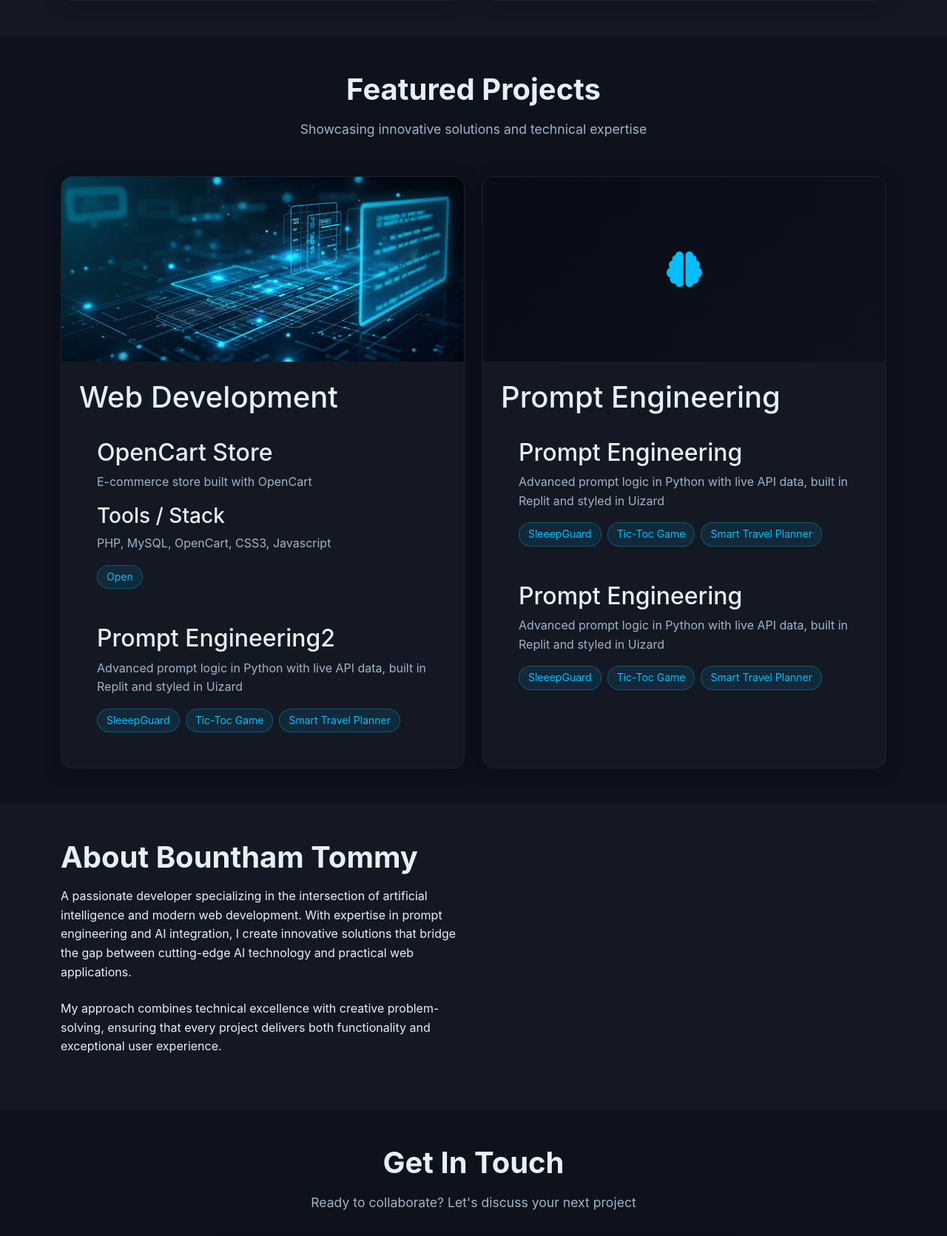
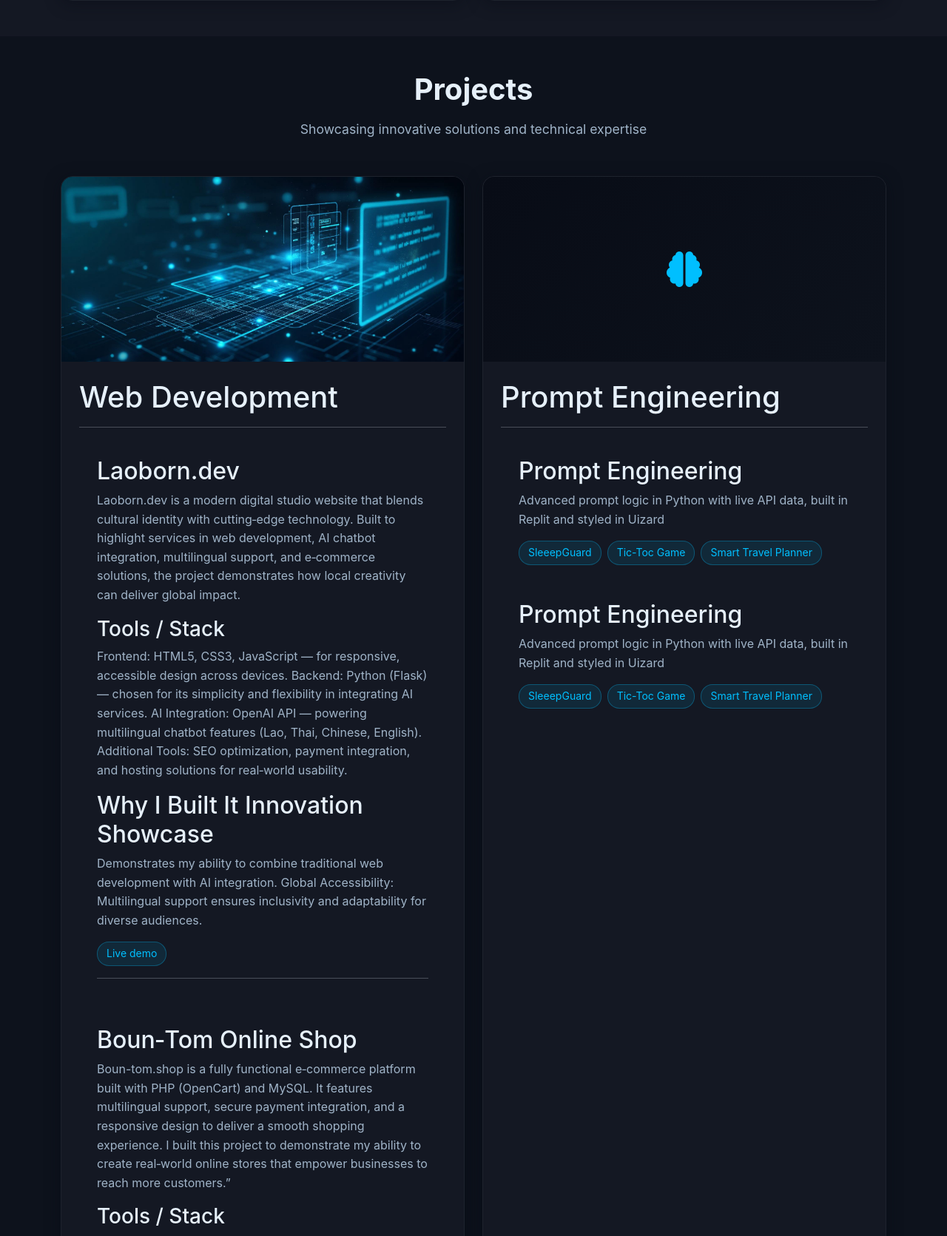
Before and after one commit to tommyvone/Boun-tom, a Python web app: template templates/index.html in a window 1280 px wide. Shown: the part 1509-3180 px from the top of the page at 74% size. Run offline with Jinja, Linux system fonts and the light colour scheme; the template is opened without the code that fills it, so the values that code supplies are empty.

Commit message:
Update .DS_Store files, styles.css, and index.html

```diff
--- a/static/styles.css
+++ b/static/styles.css
@@ -281,7 +281,12 @@ section {
     overflow: hidden;
     background: var(--gradient-dark);
 }
-
+.vone-image {
+    height: 250px;
+    width: 200px;
+    overflow: hidden;
+    background: var(--gradient-dark);
+}
 .project-image img {
     width: 100%;
     height: 100%;
--- a/templates/index.html
+++ b/templates/index.html
@@ -135,7 +135,7 @@
         <div class="container">
             <div class="row">
                 <div class="col-12 text-center mb-5">
-                    <h2 class="section-title">Featured Projects</h2>
+                    <h2 class="section-title">Projects</h2>
                     <p class="section-subtitle">Showcasing innovative solutions and technical expertise</p>
                 </div>
             </div>
@@ -147,26 +147,83 @@
                         </div>
                         <div class="project-content">
                             <h1>Web Development</h1>
+                             <hr></hr>
                             <div class="project-content">
-                            <h2>OpenCart Store</h2>
-                            <p> E-commerce store built with OpenCart</p>
+                            <h2>Laoborn.dev</h2>
+                            <p> Laoborn.dev is a modern digital studio website that blends cultural identity with cutting‑edge technology. Built to highlight services in web development, AI chatbot integration, multilingual support, and e‑commerce solutions, the project demonstrates how local creativity can deliver global impact.</p>
                             <h3> Tools / Stack </h3>
-                            <p> PHP, MySQL, OpenCart, CSS3, Javascript</p>
-                            <div class="project-tech">
-                                <span class="tech-tag"><a class="nav-link" href="https://www.boun-tom.com/shop/index.php/" target="_blank">Open</a></span>
+                            <p> Frontend: HTML5, CSS3, JavaScript — for responsive, accessible design across devices.
+
+                                Backend: Python (Flask) — chosen for its simplicity and flexibility in integrating AI services.
+
+                                AI Integration: OpenAI API — powering multilingual chatbot features (Lao, Thai, Chinese, English).
+
+                                Additional Tools: SEO optimization, payment integration, and hosting solutions for real‑world usability.</p>
+                                <h2>Why I Built It Innovation Showcase</h2><p>
+                                 Demonstrates my ability to combine traditional web development with AI integration.
+
+                                Global Accessibility: Multilingual support ensures inclusivity and adaptability for diverse audiences.</p>
+                                                            <div class="project-tech">
+                                <span class="tech-tag"><a class="nav-link" href="https://www.laoborn.dev/" target="_blank">Live demo</a></span>
 
                             </div>
+                             <hr></hr>
                         </div>
                         <div class="project-content">
-                            <h2>Prompt Engineering2</h2>
-                            <p>Advanced prompt logic in Python with live API data, built in Replit and styled in Uizard</p>
+                            <h2>Boun‑Tom Online Shop</h2>
+                            <p>Boun-tom.shop is a fully functional e‑commerce platform built with PHP (OpenCart) and MySQL. It features multilingual support, secure payment integration, and a responsive design to deliver a smooth shopping experience. I built this project to demonstrate my ability to create real‑world online stores that empower businesses to reach more customers.”</p>
+                           <h3> Tools / Stack </h3>
+                            <p>Frontend: HTML5, CSS3, JavaScript — for responsive design and smooth user interactions.
+
+                            Backend: PHP (OpenCart framework) — chosen for its robust e‑commerce features and modularity.
+
+                            Database: MySQL — for reliable product, order, and customer data management.
+
+                            Additional Tools:
+
+                            Payment Gateway Integration — secure transactions for customers.
+
+                            Multilingual Support — English and Lao, ensuring accessibility for diverse audiences.
+
+                            SEO Optimization — improves visibility and reach.</p>
+                            <h2>Why I Built It</h2><p>
+                            Real‑World Application: To showcase the ability to build a production‑ready online store with all essential features.
+
+                            Business Empowerment: Helps local businesses sell products online, expanding their reach beyond physical locations.
+
+                            Technical Growth: Demonstrates proficiency in PHP frameworks, database management, and e‑commerce workflows.
+
+                            Portfolio Strength: Highlights practical skills in building a complete shopping platform, from product listing to checkout.</p>
+                                                       <div class="project-tech">
+                                <span class="tech-tag"><a class="nav-link" href="https://www.boun-tom.com/shop/index.php?route=common/home&language=en-gb" target="_blank">Live demo</a></span>
+
+                            </div>
+                            <hr></hr>
+                        </div>
+                        <div class="project-content">
+                            <h2>VONE Tic‑Toc</h2>
+                            <p>VONE Tic‑Toc is a multimedia portfolio site built with PHP and JavaScript to showcase short‑form video content. It highlights my ability to integrate video storytelling into responsive web design, expanding my portfolio beyond traditional websites and e‑commerce projects.</p>
+                           <h3> Tools / Stack </h3>
+                           <p>Frontend: HTML5, CSS3, JavaScript — for responsive layouts and smooth video playback.
+                            Backend: PHP — chosen for its flexibility in serving dynamic content and managing portfolio entries.
+
+                            Media Integration: Embedded video support for showcasing short‑form clips directly on the site.
+
+                            Additional Tools: SEO optimization and multilingual support to broaden reach and accessibility.</p>
+                            <h2>Why I Built It</h2>
+                            <p>Creative Expression: To demonstrate skills in building platforms that highlight video and multimedia projects.
+
+                            Portfolio Expansion: Adds diversity to mine portfolio by showing capability beyond static websites and e‑commerce.
+
+                            Technical Growth: Showcases integration of video content into a web framework, including responsive playback.
+
+                            Professional Showcase: Provides a polished way to present creative work to clients, collaborators, or hiring managers.</p>
                             <div class="project-tech">
-                                <span class="tech-tag"><a class="nav-link" href="https://sleep-guard-ai-tommybountham.replit.app/" target="_blank">SleeepGuard</a></span>
-                                <span class="tech-tag"><a class="nav-link" href="https://www.boun-tom.com/Portfolio/VONE-Tic-Toc/" target="_blank">Tic-Toc Game</a></span>
-                                <span class="tech-tag"><a class="nav-link" href="https://smart-travel-planner-tommybountham.replit.app/" target="_blank">Smart Travel Planner</a></span>
+                                <span class="tech-tag"><a class="nav-link" href="https://www.boun-tom.com/Portfolio/VONE-Tic-Toc/" target="_blank">Live demo</a></span>
+
                             </div>
+                             <hr></hr>
                         </div>
-
                         </div>
                     </div>
                </div> <!-- Web Development -->
@@ -180,6 +237,7 @@
                         </div>
                         <div class="project-content">
                             <h1>Prompt Engineering</h1>
+                             <hr></hr>
                              <div class="project-content">
                             <h2>Prompt Engineering</h2>
                             <p>Advanced prompt logic in Python with live API data, built in Replit and styled in Uizard</p>
@@ -207,19 +265,21 @@
         <div class="container">
             <div class="row align-items-center">
                 <div class="col-lg-6 mb-4 mb-lg-0">
-                    <h2 class="section-title">About Bountham Tommy</h2>
+                    <h2 class="section-title">About Me</h2>
                     <p class="mb-4">
-                        A passionate developer specializing in the intersection of artificial intelligence and modern web development.
-                        With expertise in prompt engineering and AI integration, I create innovative solutions that bridge the gap
-                        between cutting-edge AI technology and practical web applications.
-                    </p>
+                       “I began building websites in the early 2000s, when the internet was rapidly evolving and digital creativity was taking off. Over the years, I’ve grown alongside the web — moving from static pages to dynamic platforms, and now into the era of AI. In 2025, I focus on creating intelligent, multilingual, and culturally inspired digital experiences that empower businesses and connect communities worldwide. My journey reflects both heritage and innovation: blending Lao identity with modern technology to build solutions that are accessible, scalable, and future‑ready.”
+
+                     </p>
                     <p class="mb-4">
-                        My approach combines technical excellence with creative problem-solving, ensuring that every project
-                        delivers both functionality and exceptional user experience.
+                        Note: On the right side of this section (if viewed on desktop) — and at the bottom on mobile — you’ll see my most recent photo, a visual introduction alongside my story
+
                     </p>
 
+
                 </div>
-
+                <div class="col-lg-6 "><div class="vone-image">
+                            <img src="static/images/vone.png" alt="Project 1" class="img-fluid">
+                 </div>
             </div>
         </div>
     </section>
```
Also changed, not shown: 2 other files.
